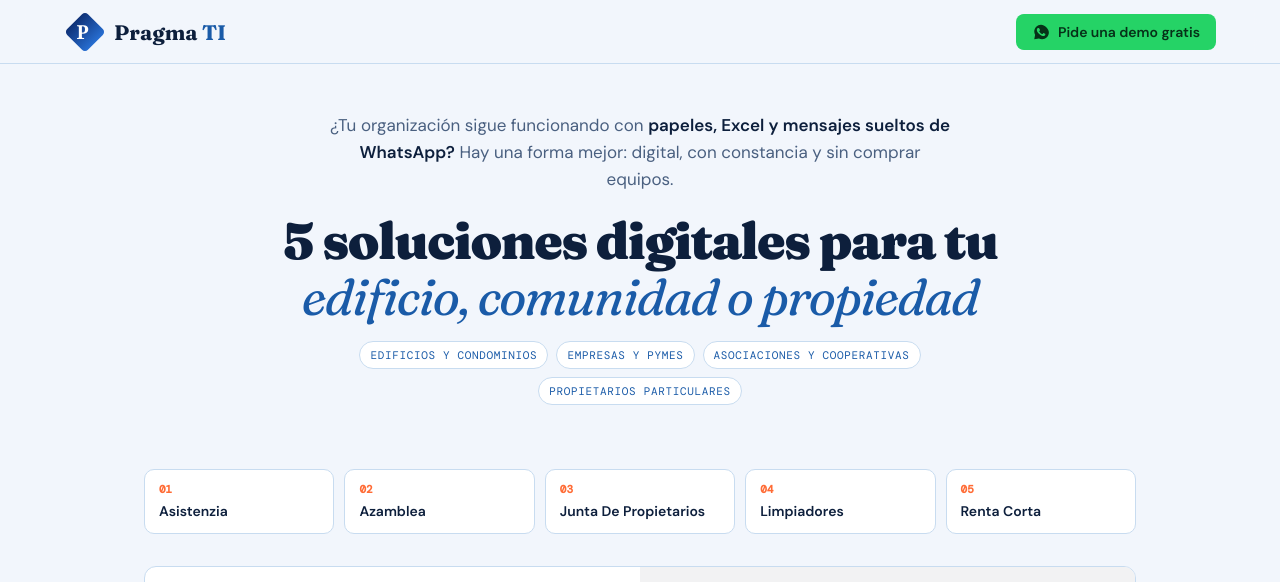
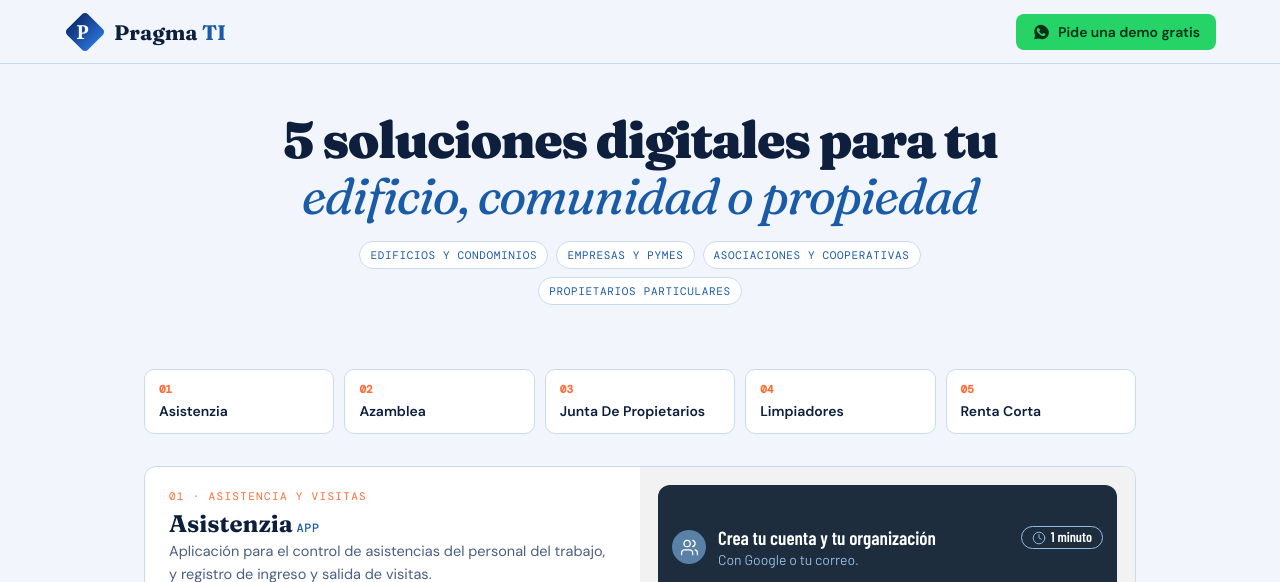
Before and after one commit to Pragma-TI/Pragma-TI, a plain HTML site: page videos.html in a window 1280 px wide. Shown: the top 582 px of the page. Drawn offline with nearby package versions, Linux system fonts and the light colour scheme.

Commit message:
Catálogo: se quita la frase inicial sobre papeles, Excel y WhatsApp
Co-Authored-By: Claude Opus 5.5 <noreply@anthropic.com>

```diff
--- a/videos.html
+++ b/videos.html
@@ -268,7 +268,6 @@
 </nav>
 
 <header class="page-hero">
-  <p class="page-pregunta">¿Tu organización sigue funcionando con <strong>papeles, Excel y mensajes sueltos de WhatsApp?</strong> Hay una forma mejor: digital, con constancia y sin comprar equipos.</p>
   <h1 class="page-h1">5 soluciones digitales para tu<br><em>edificio, comunidad o propiedad</em></h1>
   <div class="segmentos">
     <span>Edificios y condominios</span>
```
